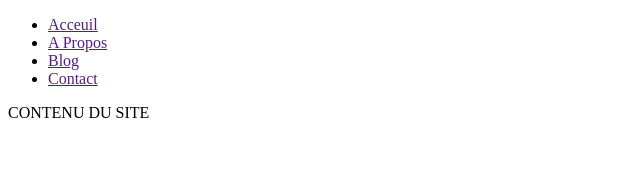
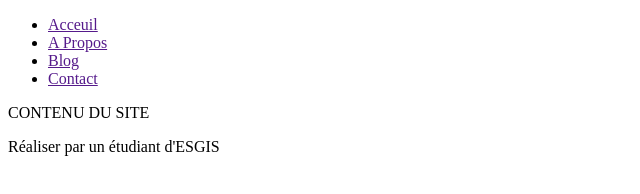
Before and after one commit to siradjath/Mon_site_web, a plain HTML site: page index.html in a window 1280 px wide. Shown: the whole page, without its empty margins (0-640 px from the left). Drawn offline with Linux system fonts and the light colour scheme.

Commit message:
mise en place du footer

```diff
--- a/index.html
+++ b/index.html
@@ -22,7 +22,7 @@
     </main>
 
     <footer>
-
+        <p>Réaliser par un étudiant d'ESGIS</p>
     </footer>
 </body>
 </html>
```
